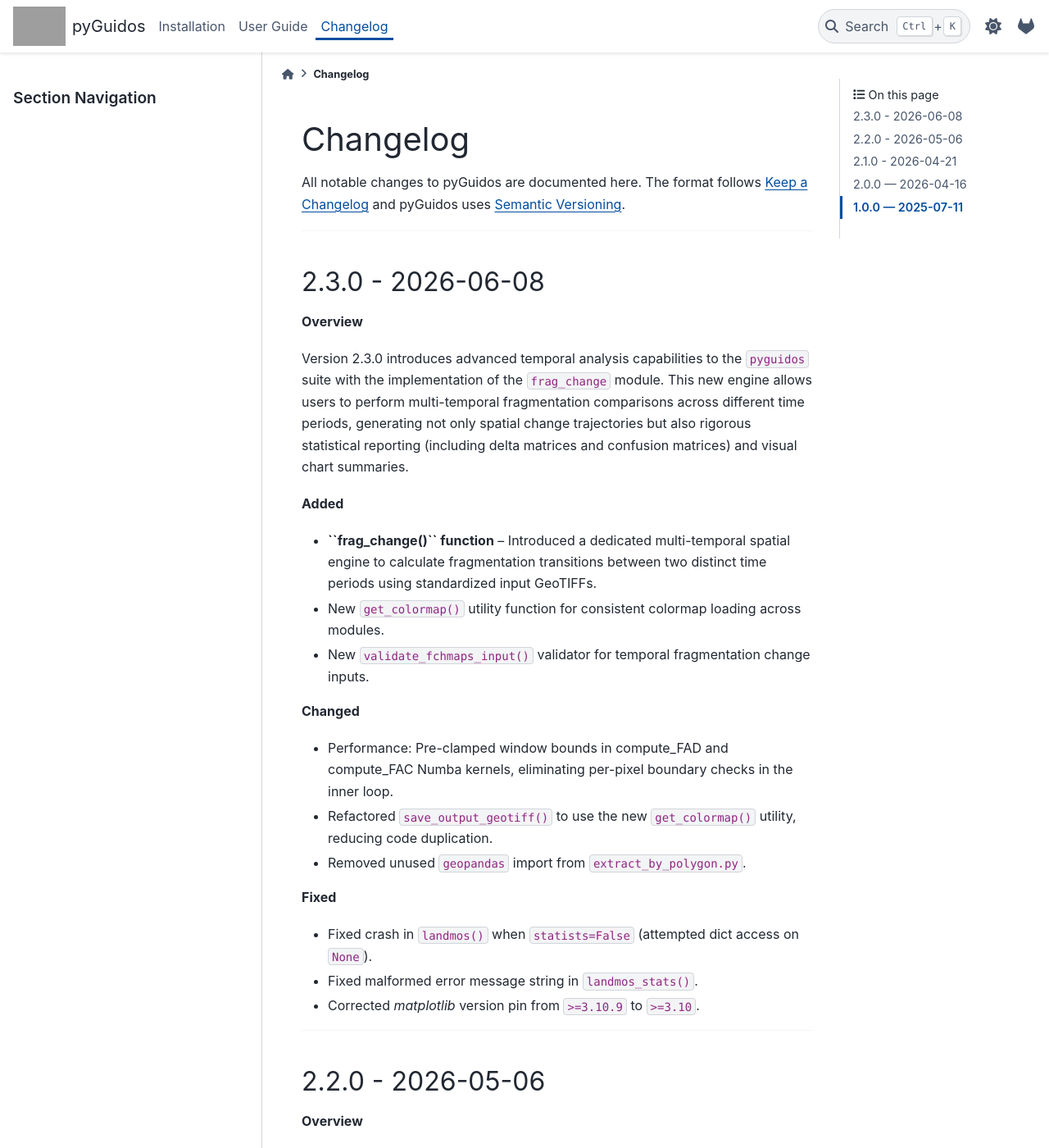
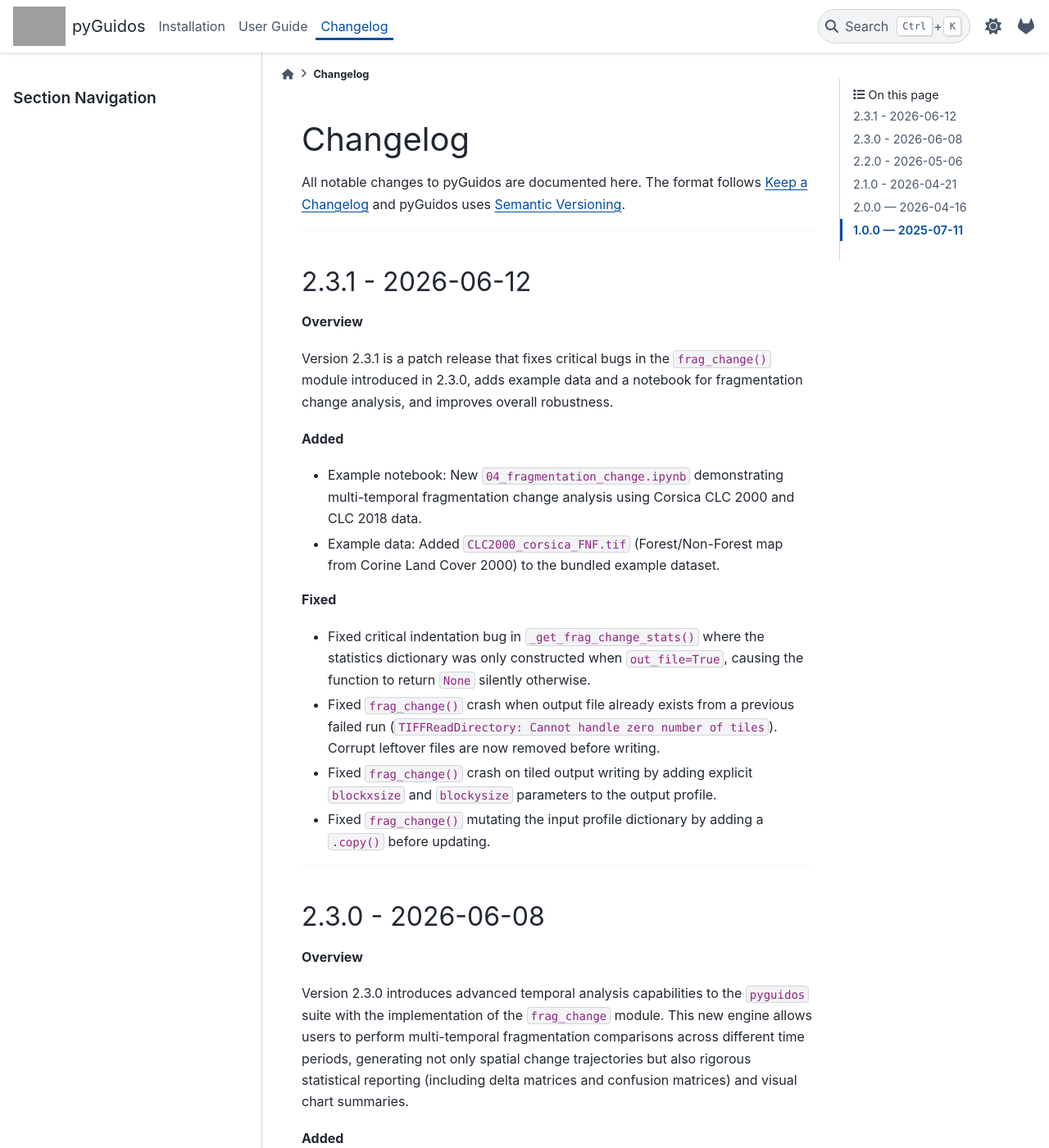
Before and after one commit to nonpenso/pyguidos, a Sphinx documentation site: the page built from docs/changelog.rst, in a window 1280 px wide and 1400 px high. Shown: the whole window at 82% size. Built offline with Sphinx 7.4.7 and the PyData theme 0.15.4, drawn with Linux system fonts in a browser that asks for light colours; grey boxes are pictures that could not be loaded.

Commit message:
bump version to 2.3.1

```diff
--- a/docs/changelog.rst
+++ b/docs/changelog.rst
@@ -4,6 +4,29 @@ Changelog
 All notable changes to pyGuidos are documented here.
 The format follows `Keep a Changelog <https://keepachangelog.com/en/1.0.0/>`_
 and pyGuidos uses `Semantic Versioning <https://semver.org/spec/v2.0.0.html>`_.
+
+----
+
+
+2.3.1 - 2026-06-12
+------------------
+
+**Overview**
+
+Version 2.3.1 is a patch release that fixes critical bugs in the ``frag_change()`` module introduced in 2.3.0, adds example data and a notebook for fragmentation change analysis, and improves overall robustness.
+
+**Added**
+
+- Example notebook: New ``04_fragmentation_change.ipynb`` demonstrating multi-temporal fragmentation change analysis using Corsica CLC 2000 and CLC 2018 data.
+- Example data: Added ``CLC2000_corsica_FNF.tif`` (Forest/Non-Forest map from Corine Land Cover 2000) to the bundled example dataset.
+
+**Fixed**
+
+- Fixed critical indentation bug in ``_get_frag_change_stats()`` where the statistics dictionary was only constructed when ``out_file=True``, causing the function to return ``None`` silently otherwise.
+- Fixed ``frag_change()`` crash when output file already exists from a previous failed run (``TIFFReadDirectory: Cannot handle zero number of tiles``). Corrupt leftover files are now removed before writing.
+- Fixed ``frag_change()`` crash on tiled output writing by adding explicit ``blockxsize`` and ``blockysize`` parameters to the output profile.
+- Fixed ``frag_change()`` mutating the input profile dictionary by adding a ``.copy()`` before updating.
+
 
 ----
 
--- a/docs/conf.py
+++ b/docs/conf.py
@@ -5,7 +5,7 @@ sys.path.insert(0, os.path.abspath('..'))
 project = "pyGuidos"
 copyright = "European Union, 2026, Giovanni Caudullo, Peter Vogt"
 author = "Giovanni Caudullo, Peter Vogt"
-release = "2.3.0"
+release = "2.3.1"
 
 extensions = [
     "sphinx.ext.autodoc",
--- a/docs/installation.rst
+++ b/docs/installation.rst
@@ -51,8 +51,8 @@ which are installed automatically with pip:
 Installation
 ------------
 
-**Standard Installation (not yet available)**
-   Install the latest stable release from PyPI:
+**Standard Installation**
+   Install the latest stable release from `PyPI<https://pypi.org/project/pyguidos>`_:
 
    .. code-block:: console
 
--- a/pyguidos/__init__.py
+++ b/pyguidos/__init__.py
@@ -16,7 +16,7 @@ DATA_DIR = MODULE_ROOT / "data"
 
 
 # Package metadata
-__version__ = "2.3.0"
+__version__ = "2.3.1"
 __author__ = "Caudullo G. & Vogt P., European Commission, Joint Research Centre"
 
 # Global Numba Setup
```
Also changed, not shown: CHANGELOG.md (+18 -0 lines), README.md (+10 -8 lines), docs/index.rst (+19 -8 lines), pyproject.toml (+2 -5 lines), 4 other files.
